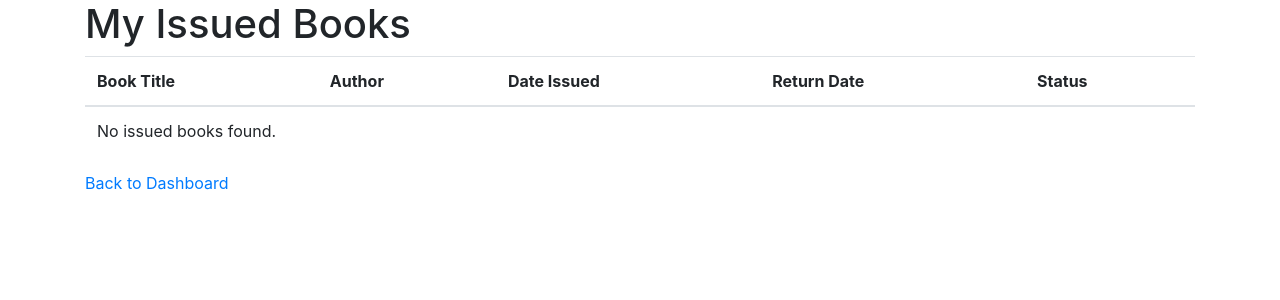
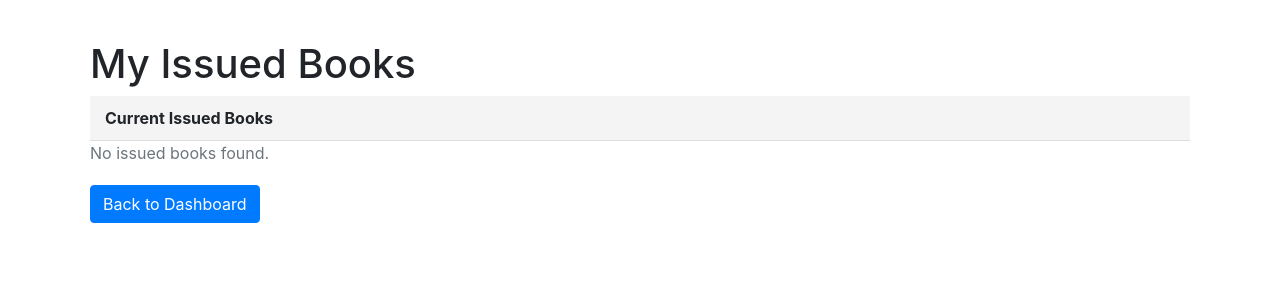
Before and after one commit to Umang7198/E-library, a Flask app: page /user_mybooks in a window 1280 px wide. Shown: the top 300 px of the page. Run offline with Flask 3, Linux system fonts and the light colour scheme; a user stored in the database is signed in; some libraries are stand-ins or nearby versions.

Commit message:
sync between user and librarian

```diff
--- a/app.py
+++ b/app.py
@@ -1,7 +1,9 @@
 from flask import Flask, request, redirect, render_template, url_for,session,flash
 from flask_sqlalchemy import SQLAlchemy
-from datetime import datetime
+from datetime import datetime, timedelta
 import os
+from apscheduler.schedulers.background import BackgroundScheduler
+import atexit
 
 
 app = Flask(__name__)
@@ -47,9 +49,21 @@
     user_id = db.Column(db.Integer, db.ForeignKey('user.id'), nullable=False)
     book_id = db.Column(db.Integer, db.ForeignKey('book.id'), nullable=False)
     section_id = db.Column(db.Integer, db.ForeignKey('section.id'), nullable=False)
-    date_issued = db.Column(db.DateTime, default=datetime.utcnow, nullable=False)
+    date_issued = db.Column(db.DateTime, default=datetime.now, nullable=False)
+    due_date = db.Column(db.DateTime, nullable=True)
     return_date = db.Column(db.DateTime, nullable=True)
     status = db.Column(db.String(50), nullable=False, default='issued')
+
+class Feedback(db.Model):
+    id = db.Column(db.Integer, primary_key=True)
+    book_id = db.Column(db.Integer, db.ForeignKey('book.id'), nullable=False)
+    user_id = db.Column(db.Integer, db.ForeignKey('user.id'), nullable=False)
+    comment = db.Column(db.Text, nullable=False)
+    created_at = db.Column(db.DateTime, default=datetime.utcnow, nullable=False)
+
+    book = db.relationship('Book', backref='feedback')
+    user = db.relationship('User', backref='feedback')
+
 
 @app.route('/')
 def index():
@@ -265,17 +279,45 @@
 
 
 
-
 @app.route('/delete_book/<int:book_id>', methods=['POST'])
 def delete_book(book_id):
     if 'librarian_id' not in session:
+        flash('Please log in as a librarian to delete books.', 'warning')
         return redirect(url_for('librarian_login'))
 
     book_to_delete = Book.query.get_or_404(book_id)
-    db.session.delete(book_to_delete)
-    db.session.commit()
 
-    return redirect(url_for('view_books', section_id=book_to_delete.section_id))
+    # Check if there are any issues associated with the book
+    issues = Issue.query.filter_by(book_id=book_id).all()
+
+    if issues:
+        # Option 1: Prevent deletion and inform the user
+        # flash('This book cannot be deleted because it has associated issues.', 'danger')
+        # return redirect(url_for('librarian_dashboard'))
+
+        # Option 2: Cascade delete (Dangerous: you will lose the issues data)
+        for issue in issues:
+            db.session.delete(issue)
+        db.session.delete(book_to_delete)
+
+        # Option 3: Reassign or update the issues before deleting the book
+        # for issue in issues:
+        #     issue.book_id = None  # or some other logic to handle the orphaned issue
+        #     db.session.commit()
+
+    else:
+        # If there are no associated issues, it's safe to delete the book
+        db.session.delete(book_to_delete)
+
+    try:
+        db.session.commit()
+        flash('Book deleted successfully.', 'success')
+    except Exception as e:
+        db.session.rollback()
+        flash(str(e), 'danger')  # This will display the actual error to the user.
+
+    return redirect(url_for('librarian_dashboard'))
+
 
 
 
@@ -312,23 +354,41 @@
         # For a GET request, render the confirmation page
         return render_template('book_issue.html', book=book, book_id=book_id, section_id=book.section_id)
 
-@app.route('/return_book/<int:book_id>', methods=['GET', 'POST'])
-def return_book(book_id):
-    if 'librarian_id' not in session:
-        return redirect(url_for('librarian_login'))
 
-    book = Book.query.get_or_404(book_id)
-    if request.method == 'POST':
-        # Complete the logic for returning the book
-        # This could involve finding the Issue instance and updating it
-        issue = Issue.query.filter_by(book_id=book_id).first()
-        if issue:
-            issue.return_date = datetime.utcnow()
-            db.session.commit()
-        return redirect(url_for('view_books', section_id=book.section_id))
+@app.route('/return_book/<int:issue_id>', methods=['POST'])
+def return_book(issue_id):
+    # Get the issue by its ID
+    issue = Issue.query.get_or_404(issue_id)
+
+    # Check if a librarian is logged in
+    if 'librarian_id' in session:
+        # Librarian logic here
+        # A librarian can process the return regardless of the user who issued the book
+        issue.status = 'returned'
+        issue.return_date = datetime.now()
+        db.session.commit()
+        flash('Book return processed.', 'success')
+        # Redirect to librarian's view, which shows all books
+        return redirect(url_for('librarian_dashboard'))
+
+    # If not a librarian, check for a logged in user
+    elif 'user_id' in session and session['user_id'] == issue.user_id:
+        # User logic here
+        # A user can only return a book they have issued
+        issue.status = 'returned'
+        issue.return_date = datetime.now()
+        db.session.delete(issue)
+
+        db.session.commit()
+        flash('Book returned successfully.', 'success')
+        # Redirect to the user's view of their books
+        return redirect(url_for('user_mybooks'))
+
     else:
-        # For a GET request, render the confirmation page
-        return render_template('book_return.html', book=book, book_id=book_id, section_id=book.section_id)
+        # If no valid session is found, redirect to the login page with a warning message
+        flash('You are not authorized to perform this action.', 'warning')
+        return redirect(url_for('login'))  # Assuming 'login' is the route for the login page
+
 
 @app.route('/issue_books_to_user/<int:user_id>', methods=['GET', 'POST'])
 def issue_books_to_user(user_id):
@@ -394,30 +454,35 @@
 @app.route('/request_book/<int:book_id>', methods=['POST'])
 def request_book(book_id):
     if 'user_id' not in session:
-        flash('You need to login first!', 'warning')
+        flash('You need to log in first!', 'warning')
         return redirect(url_for('user_login'))
 
     user_id = session['user_id']
     book = Book.query.get_or_404(book_id)  # Make sure the book exists
+
+    # Since each book belongs to a section, you can use the book's section_id
+    section_id = book.section_id  # Assuming that each book has a section_id
+
+    # Check if the book has already been requested or issued to prevent duplicate requests
     existing_issue = Issue.query.filter_by(book_id=book_id, user_id=user_id).first()
+    if existing_issue:
+        flash('You have already requested or issued this book.', 'info')
+        return redirect(url_for('user_dashboard'))
 
-    if existing_issue:
-        flash('You have already requested this book.', 'info')
-    else:
-        # Since you have a relationship set up, you can get the section_id from the book
-        new_issue = Issue(user_id=user_id, book_id=book.id, section_id=book.section_id, status='requested')
-        db.session.add(new_issue)
-        try:
-            db.session.commit()
-            flash('Your request has been sent to the librarian.', 'success')
-        except Exception as e:
-            db.session.rollback()
-            flash('An error occurred while processing your request.', 'danger')
+    # Create a new issue with the necessary section_id
+    new_issue = Issue(user_id=user_id, book_id=book_id, section_id=section_id, status='requested', date_issued=datetime.now())
+    db.session.add(new_issue)
+    try:
+        db.session.commit()
+        flash('Your request has been sent to the librarian.', 'success')
+    except Exception as e:
+        db.session.rollback()
+        flash('An error occurred while processing your request. Please try again.', 'danger')
 
     return redirect(url_for('user_dashboard'))
 
 
-    return redirect(url_for('user_dashboard'))
+
 @app.route('/view_requests', methods=['GET'])
 def view_requests():
     if 'librarian_id' not in session:
@@ -428,18 +493,20 @@
     requested_issues = Issue.query.filter_by(status='requested').all()
     return render_template('view_requests.html', issues=requested_issues)
 
-
 @app.route('/approve_request/<int:issue_id>', methods=['POST'])
 def approve_request(issue_id):
     if 'librarian_id' not in session:
+        flash('You must be logged in as a librarian to approve requests.', 'danger')
         return redirect(url_for('librarian_login'))
 
     issue = Issue.query.get_or_404(issue_id)
-    issue.status = 'approved'  # Update status to 'approved'
+    issue.status = 'issued'
+    # Set date_issued and optionally due_date if you want
+    issue.date_issued = datetime.now()
+    issue.due_date = datetime.now() + timedelta(days=14)  # e.g., 2 weeks from now
     db.session.commit()
-    # Add logic for what should happen when a book is approved
-    flash('Book access approved.', 'success')
-    return redirect(url_for('view_requests'))
+    flash('Book issue approved.', 'success')
+    return redirect(url_for('librarian_dashboard'))
 
 @app.route('/revoke_request/<int:issue_id>', methods=['POST'])
 def revoke_request(issue_id):
@@ -453,21 +520,39 @@
     flash('Book access revoked.', 'success')
     return redirect(url_for('view_requests'))
 
+from datetime import datetime, timedelta
+
 @app.route('/issue_book_to_user/<int:issue_id>', methods=['POST'])
 def issue_book_to_user(issue_id):
+    # Ensure the librarian is logged in
     if 'librarian_id' not in session:
         flash('Please log in as a librarian.', 'warning')
         return redirect(url_for('librarian_login'))
 
+    # Find the issue record and update it
     issue = Issue.query.get_or_404(issue_id)
-    # Change the status to 'issued' to indicate the book has been issued
     issue.status = 'issued'
-    issue.date_issued = datetime.utcnow()  # Set the current time as the issue date
-    # Optional: Set a return date if your application requires it
-    # issue.return_date = datetime.utcnow() + timedelta(days=30)  # For example, set 30 days from now as the return date
+    issue.date_issued = datetime.utcnow()
+    issue.due_date = issue.date_issued + timedelta(days=7)  # Set the due date to 7 days from today
     db.session.commit()
     flash('Book issued successfully.', 'success')
+
     return redirect(url_for('monitor_books'))
+
+
+def revoke_overdue_books():
+    overdue_issues = Issue.query.filter(Issue.due_date < datetime.now(), Issue.status == 'issued').all()
+    for issue in overdue_issues:
+        issue.status = 'overdue'
+    db.session.commit()
+
+scheduler = BackgroundScheduler()
+scheduler.add_job(func=revoke_overdue_books, trigger='interval', days=1)
+scheduler.start()
+
+# Shut down the scheduler when exiting the app
+atexit.register(lambda: scheduler.shutdown(wait=False))
+
 
 
 
--- a/templates/section_books.html
+++ b/templates/section_books.html
@@ -35,8 +35,6 @@
             <p>Issued: {{ book.date_issued }}</p>
             <p>Return by: {{ book.return_date }}</p>
             <!-- Links for issuing and returning books -->
-            <a href="{{ url_for('issue_book', book_id=book.id) }}" class="btn btn-primary">Issue</a>
-            <a href="{{ url_for('return_book', book_id=book.id) }}" class="btn btn-warning">Return</a>
             <!-- Delete Book Button -->
             <form action="{{ url_for('delete_book', book_id=book.id) }}" method="post" style="display:inline;">
                 <input type="hidden" name="_method" value="DELETE">
--- a/templates/user_mybooks.html
+++ b/templates/user_mybooks.html
@@ -2,41 +2,71 @@
 <html lang="en">
 <head>
     <meta charset="UTF-8">
-    <title>My Issued Books</title>
+    <title>User's Dashboard</title>
     <link rel="stylesheet" href="https://stackpath.bootstrapcdn.com/bootstrap/4.3.1/css/bootstrap.min.css">
     <!-- Additional styles here -->
+    <style>
+        .dashboard-container {
+            margin-top: 20px;
+            padding: 20px;
+        }
+
+        .section-header {
+            background-color: #f4f4f4;
+            border-bottom: 1px solid #ddd;
+            padding: 10px 15px;
+            font-weight: bold;
+        }
+        .book-listing {
+            margin-bottom: 20px;
+        }
+        .book-item {
+            background-color: #ffffff;
+            border: 1px solid #ddd;
+            padding: 10px 15px;
+            margin-bottom: 10px;
+        }
+        .book-info {
+            margin-bottom: 5px;
+        }
+        .text-muted {
+            color: #6c757d;
+        }
+        .btn-return {
+            color: #fff;
+            background-color: #f0ad4e;
+            border-color: #eea236;
+        }
+        .btn-view {
+            color: #fff;
+            background-color: #5cb85c;
+            border-color: #4cae4c;
+        }
+        /* Additional styles here */
+    </style>
 </head>
 <body>
-<div class="container">
+<div class="container dashboard-container">
     <h1>My Issued Books</h1>
-    <table class="table">
-        <thead>
-            <tr>
-                <th>Book Title</th>
-                <th>Author</th>
-                <th>Date Issued</th>
-                <th>Return Date</th>
-                <th>Status</th>
-            </tr>
-        </thead>
-        <tbody>
-            {% for issue in issued_books %}
-            <tr>
-                <td>{{ issue.book.title }}</td>
-                <td>{{ issue.book.author }}</td>
-                <td>{{ issue.date_issued.strftime('%Y-%m-%d') }}</td>
-                <td>{{ issue.return_date.strftime('%Y-%m-%d') if issue.return_date else 'Not set' }}</td>
-                <td>{{ issue.status }}</td>
-            </tr>
-            {% else %}
-            <tr>
-                <td colspan="5">No issued books found.</td>
-            </tr>
-            {% endfor %}
-        </tbody>
-    </table>
-    <a href="{{ url_for('user_dashboard') }}">Back to Dashboard</a>
+    <div class="book-listing">
+        <div class="section-header">Current Issued Books</div>
+        {% for issue in issued_books %}
+        <div class="book-item">
+            <div class="book-info">
+                <strong>Title:</strong> {{ issue.book.title }}<br>
+                <strong>Author:</strong> {{ issue.book.author }}<br>
+                <strong>Date Issued:</strong> {{ issue.date_issued.strftime('%Y-%m-%d') }}<br>
+                <strong>Due Date:</strong> {{ issue.due_date.strftime('%Y-%m-%d') if issue.due_date else 'Calculating...' }}
+            </div>
+            <form action="{{ url_for('return_book', issue_id=issue.id) }}" method="post">
+                <button type="submit" class="btn btn-return">Return</button>
+            </form>
+        </div>
+        {% else %}
+        <div class="text-muted">No issued books found.</div>
+        {% endfor %}
+    </div>
+    <a href="{{ url_for('user_dashboard') }}" class="btn btn-primary">Back to Dashboard</a>
 </div>
-
 </body>
 </html>
```
Also changed, not shown: templates/user_dashboard.html (+41 -0 lines), instance/library.db.
